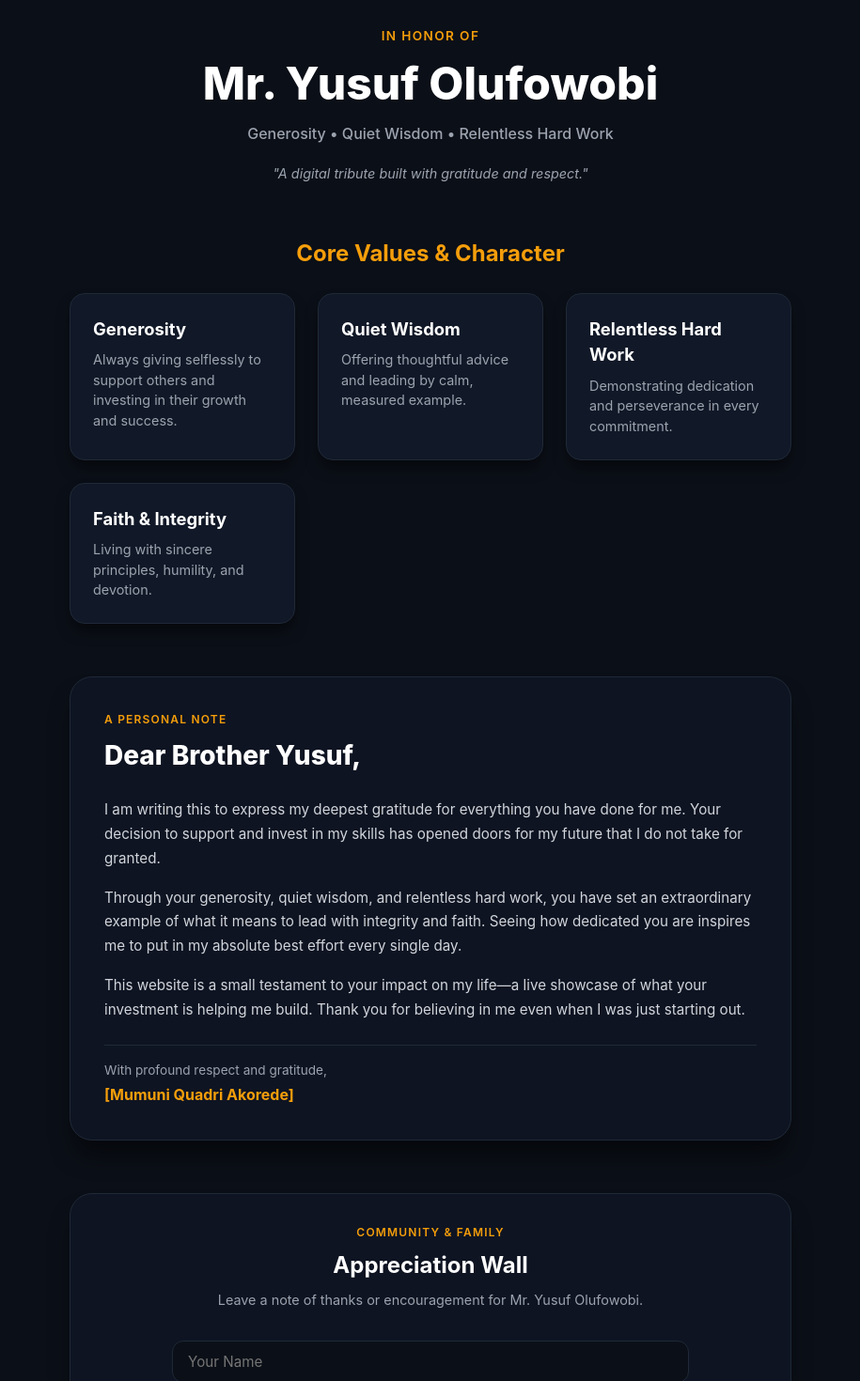
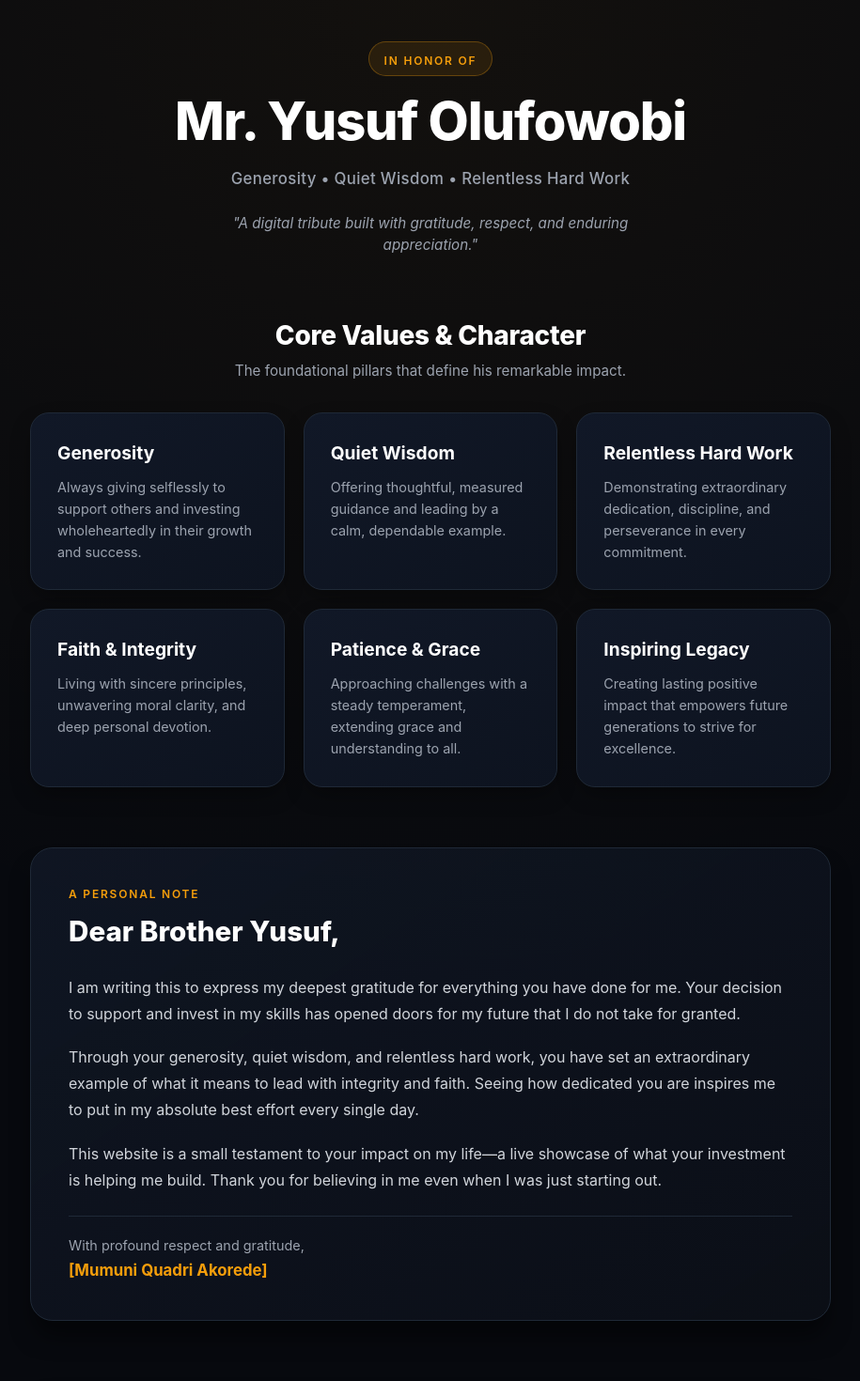
Before and after one commit to mumuniquadri123-max/brother-appreciation, a React (Vite) app: page / in a window 1280 px wide. Shown: the part 20-1490 px from the top of the page at 94% size, without its empty margins (182-1097 px from the left). Built offline with nearby package versions, Linux system fonts and the light colour scheme; no server answers; the HTML template or start-up script is replaced by a standard one.

Commit message:
Expand core values to 6 unique cards and add sleek hover glow effects

```diff
--- a/src/App.jsx
+++ b/src/App.jsx
@@ -8,7 +8,9 @@ function App() {
     <div className="app-container">
       {/* Header Section */}
       <header className="header-section">
-        <p className="subtitle-honor">In Honor Of</p>
+        <div className="badge-wrapper">
+          <span className="honor-badge">In Honor Of</span>
+        </div>
         <h1 className="main-title">
           <span className="nowrap">Mr. Yusuf</span> <span className="nowrap">Olufowobi</span>
         </h1>
@@ -16,29 +18,41 @@ function App() {
           Generosity • Quiet Wisdom • Relentless Hard Work
         </p>
         <blockquote className="tribute-quote">
-          "A digital tribute built with gratitude and respect."
+          "A digital tribute built with gratitude, respect, and enduring appreciation."
         </blockquote>
       </header>
 
-      {/* Core Values Section */}
+      {/* Core Values Section (Expanded to 6 Cards) */}
       <section className="values-section">
-        <h2 className="section-heading">Core Values & Character</h2>
+        <div className="section-header-wrap">
+          <h2 className="section-heading">Core Values & Character</h2>
+          <p className="section-subtext">The foundational pillars that define his remarkable impact.</p>
+        </div>
+
         <div className="values-grid">
           <ValueCard
             title="Generosity"
-            description="Always giving selflessly to support others and investing in their growth and success."
+            description="Always giving selflessly to support others and investing wholeheartedly in their growth and success."
           />
           <ValueCard
             title="Quiet Wisdom"
-            description="Offering thoughtful advice and leading by calm, measured example."
+            description="Offering thoughtful, measured guidance and leading by a calm, dependable example."
           />
           <ValueCard
             title="Relentless Hard Work"
-            description="Demonstrating dedication and perseverance in every commitment."
+            description="Demonstrating extraordinary dedication, discipline, and perseverance in every commitment."
           />
           <ValueCard
             title="Faith & Integrity"
-            description="Living with sincere principles, humility, and devotion."
+            description="Living with sincere principles, unwavering moral clarity, and deep personal devotion."
+          />
+          <ValueCard
+            title="Patience & Grace"
+            description="Approaching challenges with a steady temperament, extending grace and understanding to all."
+          />
+          <ValueCard
+            title="Inspiring Legacy"
+            description="Creating lasting positive impact that empowers future generations to strive for excellence."
           />
         </div>
       </section>
--- a/src/index.css
+++ b/src/index.css
@@ -4,7 +4,7 @@
   font-weight: 400;
   color-scheme: dark;
   color: rgba(255, 255, 255, 0.87);
-  background-color: #0b0f17;
+  background-color: #07090e;
   font-synthesis: none;
   text-rendering: optimizeLegibility;
   -webkit-font-smoothing: antialiased;
@@ -13,9 +13,10 @@
 
 body {
   margin: 0;
-  background-color: #0b0f17;
+  background-color: #07090e;
   color: #f3f4f6;
   min-height: 100vh;
+  background-image: radial-gradient(circle at 50% 0%, rgba(245, 158, 11, 0.05) 0%, transparent 50%);
 }
 
 #root {
@@ -26,12 +27,12 @@ body {
 }
 
 .app-container {
-  max-width: 800px;
+  max-width: 900px;
   margin: 0 auto;
-  padding: 3rem 1rem;
+  padding: 4rem 1.5rem;
   display: flex;
   flex-direction: column;
-  gap: 3.5rem;
+  gap: 4rem;
   box-sizing: border-box;
 }
 
@@ -40,24 +41,33 @@ body {
   text-align: center;
   display: flex;
   flex-direction: column;
-  gap: 0.75rem;
+  align-items: center;
+  gap: 1rem;
 }
 
-.subtitle-honor {
+.badge-wrapper {
+  display: inline-block;
+  padding: 0.35rem 1rem;
+  background: rgba(245, 158, 11, 0.1);
+  border: 1px solid rgba(245, 158, 11, 0.3);
+  border-radius: 2rem;
+}
+
+.honor-badge {
   color: #f59e0b;
   font-weight: 600;
-  letter-spacing: 0.1em;
+  letter-spacing: 0.15em;
   text-transform: uppercase;
-  font-size: 0.85rem;
-  margin: 0;
+  font-size: 0.75rem;
 }
 
 .main-title {
-  font-size: clamp(2rem, 5vw, 3rem);
+  font-size: clamp(2.25rem, 5vw, 3.5rem);
   font-weight: 800;
   color: #ffffff;
   margin: 0;
-  line-height: 1.2;
+  line-height: 1.15;
+  letter-spacing: -0.02em;
 }
 
 .nowrap {
@@ -66,52 +76,74 @@ body {
 
 .traits-subtitle {
   color: #9ca3af;
-  font-size: 1rem;
+  font-size: 1.05rem;
   font-weight: 500;
   margin: 0;
+  letter-spacing: 0.02em;
 }
 
 .tribute-quote {
   font-style: italic;
   color: #9ca3af;
-  font-size: 0.9rem;
+  font-size: 0.95rem;
   margin: 0.5rem 0 0 0;
+  max-width: 500px;
 }
 
 /* Values Section */
 .values-section {
   display: flex;
   flex-direction: column;
-  gap: 1.5rem;
+  gap: 2rem;
+}
+
+.section-header-wrap {
+  text-align: center;
+  display: flex;
+  flex-direction: column;
+  gap: 0.35rem;
 }
 
 .section-heading {
-  font-size: 1.5rem;
-  font-weight: 700;
-  text-align: center;
-  color: #f59e0b;
+  font-size: 1.75rem;
+  font-weight: 800;
+  color: #ffffff;
+  margin: 0;
+  letter-spacing: -0.01em;
+}
+
+.section-subtext {
+  color: #9ca3af;
+  font-size: 0.95rem;
   margin: 0;
 }
 
 .values-grid {
   display: grid;
-  grid-template-columns: repeat(auto-fit, minmax(240px, 1fr));
-  gap: 1.5rem;
+  grid-template-columns: repeat(auto-fit, minmax(260px, 1fr));
+  gap: 1.25rem;
 }
 
 .value-card {
-  background-color: #111827;
+  background: linear-gradient(145deg, #111827 0%, #0d131f 100%);
   border: 1px solid #1f2937;
-  padding: 1.5rem;
-  border-radius: 1rem;
-  box-shadow: 0 10px 15px -3px rgba(0, 0, 0, 0.5);
+  padding: 1.75rem;
+  border-radius: 1.25rem;
+  box-shadow: 0 10px 25px -5px rgba(0, 0, 0, 0.4);
   display: flex;
   flex-direction: column;
-  gap: 0.5rem;
+  gap: 0.65rem;
+  transition: transform 0.25s ease, border-color 0.25s ease, box-shadow 0.25s ease;
+}
+
+.value-card:hover {
+  transform: translateY(-4px);
+  border-color: rgba(245, 158, 11, 0.4);
+  box-shadow: 0 15px 30px -5px rgba(245, 158, 11, 0.1);
 }
 
 .value-card h3 {
-  font-size: 1.15rem;
+  font-size: 1.2rem;
   font-weight: 700;
   color: #ffffff;
   margin: 0;
@@ -121,7 +153,7 @@ body {
   color: #9ca3af;
   font-size: 0.9rem;
   margin: 0;
-  line-height: 1.5;
+  line-height: 1.6;
 }
 
 /* Letter Section */
@@ -131,9 +163,9 @@ body {
 }
 
 .letter-card {
-  background-color: rgba(17, 24, 39, 0.7);
+  background: linear-gradient(145deg, rgba(17, 24, 39, 0.8) 0%, rgba(11, 15, 23, 0.9) 100%);
   border: 1px solid #1f2937;
-  padding: 2.25rem;
+  padding: 2.5rem;
   border-radius: 1.5rem;
   box-shadow: 0 20px 25px -5px rgba(0, 0, 0, 0.5);
   display: flex;
@@ -150,13 +182,13 @@ body {
 .letter-tag {
   color: #f59e0b;
   font-weight: 600;
-  letter-spacing: 0.1em;
+  letter-spacing: 0.15em;
   text-transform: uppercase;
   font-size: 0.75rem;
 }
 
 .letter-header h2 {
-  font-size: 1.75rem;
+  font-size: 1.85rem;
   font-weight: 800;
   color: #ffffff;
   margin: 0;
@@ -165,10 +197,10 @@ body {
 .letter-body {
   display: flex;
   flex-direction: column;
-  gap: 1rem;
+  gap: 1.15rem;
   color: #d1d5db;
-  font-size: 0.95rem;
-  line-height: 1.7;
+  font-size: 1rem;
+  line-height: 1.75;
 }
 
 .letter-body p {
@@ -179,28 +211,28 @@ body {
   display: flex;
   flex-direction: column;
   gap: 0.25rem;
-  padding-top: 1rem;
+  padding-top: 1.25rem;
   border-top: 1px solid #1f2937;
 }
 
 .signature-label {
   color: #9ca3af;
-  font-size: 0.85rem;
+  font-size: 0.9rem;
   margin: 0;
 }
 
 .signature-name {
   color: #f59e0b;
   font-weight: 700;
-  font-size: 1rem;
+  font-size: 1.05rem;
   margin: 0;
 }
 
 /* Notes Section */
 .notes-section {
-  background-color: rgba(17, 24, 39, 0.7);
+  background: linear-gradient(145deg, rgba(17, 24, 39, 0.8) 0%, rgba(11, 15, 23, 0.9) 100%);
   border: 1px solid #1f2937;
-  padding: 2rem;
+  padding: 2.5rem;
   border-radius: 1.5rem;
   box-shadow: 0 20px 25px -5px rgba(0, 0, 0, 0.5);
   display: flex;
@@ -218,21 +250,21 @@ body {
 .section-tag {
   color: #f59e0b;
   font-weight: 600;
-  letter-spacing: 0.1em;
+  letter-spacing: 0.15em;
   text-transform: uppercase;
   font-size: 0.75rem;
 }
 
 .notes-header h2 {
-  font-size: 1.5rem;
-  font-weight: 700;
+  font-size: 1.75rem;
+  font-weight: 800;
   color: #ffffff;
   margin: 0;
 }
 
 .notes-header p {
   color: #9ca3af;
-  font-size: 0.9rem;
+  font-size: 0.95rem;
   margin: 0;
 }
 
@@ -240,7 +272,7 @@ body {
   display: flex;
   flex-direction: column;
   gap: 1rem;
-  max-width: 550px;
+  max-width: 600px;
   width: 100%;
   margin: 0 auto;
   box-sizing: border-box;
@@ -249,14 +281,15 @@ body {
 .note-form input,
 .note-form textarea {
   width: 100%;
-  background-color: #0b0f17;
+  background-color: #07090e;
   border: 1px solid #1f2937;
-  border-radius: 0.75rem;
-  padding: 0.75rem 1rem;
+  border-radius: 0.85rem;
+  padding: 0.85rem 1.15rem;
   color: #ffffff;
   font-size: 0.95rem;
   box-sizing: border-box;
   font-family: inherit;
+  transition: border-color 0.2s;
 }
 
 .note-form textarea {
@@ -272,19 +305,20 @@ body {
 .note-form button {
   width: 100%;
   background-color: #f59e0b;
-  color: #0b0f17;
+  color: #07090e;
   font-weight: 700;
-  padding: 0.85rem 1.5rem;
-  border-radius: 0.75rem;
+  padding: 0.9rem 1.5rem;
+  border-radius: 0.85rem;
   border: none;
   cursor: pointer;
   font-size: 1rem;
   margin-top: 0.5rem;
-  transition: background-color 0.2s;
+  transition: background-color 0.2s, transform 0.1s;
 }
 
 .note-form button:hover:not(:disabled) {
   background-color: #fbbf24;
+  transform: translateY(-1px);
 }
 
 .note-form button:disabled {
@@ -296,16 +330,16 @@ body {
   display: flex;
   flex-direction: column;
   gap: 1rem;
-  padding-top: 1.5rem;
+  padding-top: 2rem;
   border-top: 1px solid #1f2937;
-  max-width: 550px;
+  max-width: 600px;
   width: 100%;
   margin: 0 auto;
   box-sizing: border-box;
 }
 
 .notes-list h3 {
-  font-size: 1.15rem;
+  font-size: 1.25rem;
   font-weight: 700;
   color: #e5e7eb;
   text-align: center;
@@ -315,19 +349,19 @@ body {
 .no-notes {
   text-align: center;
   color: #6b7280;
-  font-size: 0.9rem;
+  font-size: 0.95rem;
   font-style: italic;
   margin: 0;
 }
 
 .note-card {
-  background-color: #0b0f17;
+  background-color: #07090e;
   border: 1px solid #1f2937;
-  padding: 1.25rem;
+  padding: 1.35rem;
   border-radius: 1rem;
   display: flex;
   flex-direction: column;
-  gap: 0.5rem;
+  gap: 0.65rem;
   box-sizing: border-box;
 }
 
@@ -341,7 +375,7 @@ body {
 .note-sender {
   color: #f59e0b;
   font-weight: 600;
-  font-size: 0.8rem;
+  font-size: 0.85rem;
   text-align: right;
   margin: 0;
 }
```
